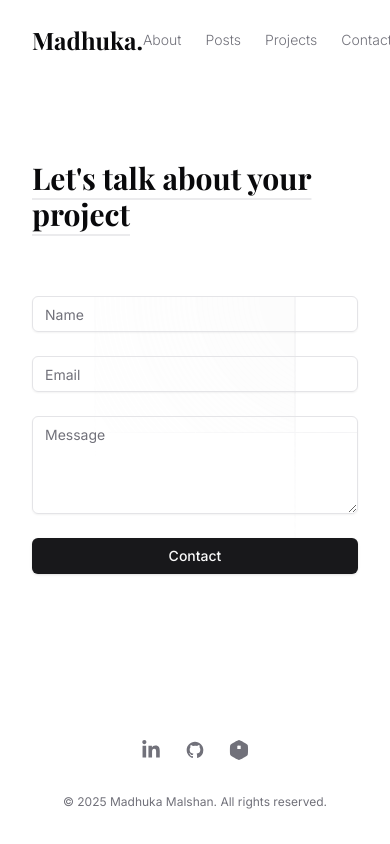
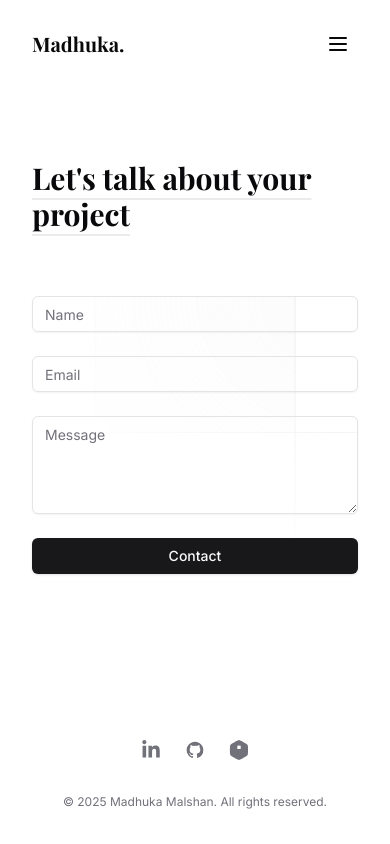
Before and after one commit to madhuka2002/portfolio, a Next.js app: page /contact in a window 390 px wide. Built offline with nearby package versions, Linux system fonts and the light colour scheme; no server answers; a web font is replaced by a local one.

Commit message:
first commit

```diff
--- a/components/header.tsx
+++ b/components/header.tsx
@@ -1,17 +1,62 @@
+// import Link from 'next/link'
+// import { ThemeToggle } from './theme-toggle'
+
+// export default function Header() {
+//   return (
+//     <header className='fixed inset-x-0 top-0 z-50 bg-background/75 py-6 backdrop-blur-sm'>
+//       <nav className='container flex max-w-3xl items-center justify-between'>
+//         <div>
+//           <Link href='/' className='font-serif text-2xl font-bold'>
+//             Madhuka.
+//           </Link>
+//         </div>
+
+//         <ul className='flex items-center gap-6 text-sm font-light text-muted-foreground sm:gap-10'>
+//           <li className='transition-colors hover:text-foreground'>
+//             <Link href='/about'>About</Link>
+//           </li>
+//           <li className='transition-colors hover:text-foreground'>
+//             <Link href='/posts'>Posts</Link>
+//           </li>
+//           <li className='transition-colors hover:text-foreground'>
+//             <Link href='/projects'>Projects</Link>
+//           </li>
+//           <li className='transition-colors hover:text-foreground'>
+//             <Link href='/contact'>Contact</Link>
+//           </li>
+//         </ul>
+
+//         <div>
+//           <ThemeToggle />
+//         </div>
+//       </nav>
+//     </header>
+//   )
+// }
+
+
+'use client'
+
 import Link from 'next/link'
+import { useState } from 'react'
 import { ThemeToggle } from './theme-toggle'
+import { Menu, X } from 'lucide-react';
 
 export default function Header() {
+  const [isOpen, setIsOpen] = useState(false)
+
   return (
     <header className='fixed inset-x-0 top-0 z-50 bg-background/75 py-6 backdrop-blur-sm'>
       <nav className='container flex max-w-3xl items-center justify-between'>
+        {/* Logo */}
         <div>
-          <Link href='/' className='font-serif text-2xl font-bold'>
+          <Link href='/' className='font-serif text-xl font-bold'>
             Madhuka.
           </Link>
         </div>
 
-        <ul className='flex items-center gap-6 text-sm font-light text-muted-foreground sm:gap-10'>
+        {/* Desktop Menu */}
+        <ul className='hidden items-center gap-6 text-sm font-light text-muted-foreground sm:flex'>
           <li className='transition-colors hover:text-foreground'>
             <Link href='/about'>About</Link>
           </li>
@@ -26,10 +71,43 @@ export default function Header() {
           </li>
         </ul>
 
-        <div>
+        {/* Mobile Menu Button */}
+        <button
+          className='sm:hidden p-2'
+          onClick={() => setIsOpen(!isOpen)}
+          aria-label='Toggle Menu'
+        >
+          {isOpen ? <X size={24} /> : <Menu size={24} />}
+        </button>
+
+        {/* Theme Toggle (Always Visible) */}
+        <div className='hidden sm:block'>
           <ThemeToggle />
         </div>
       </nav>
+
+      {/* Mobile Menu */}
+      {isOpen && (
+        <div className='sm:hidden absolute inset-x-0 top-full bg-background shadow-md'>
+          <ul className='flex flex-col ml-3 items-start gap-4 p-4 text-sm font-light text-muted-foreground'>
+            <li className='w-full transition-colors hover:text-foreground'>
+              <Link href='/about' onClick={() => setIsOpen(false)}>About</Link>
+            </li>
+            <li className='w-full transition-colors hover:text-foreground'>
+              <Link href='/posts' onClick={() => setIsOpen(false)}>Posts</Link>
+            </li>
+            <li className='w-full transition-colors hover:text-foreground'>
+              <Link href='/projects' onClick={() => setIsOpen(false)}>Projects</Link>
+            </li>
+            <li className='w-full transition-colors hover:text-foreground'>
+              <Link href='/contact' onClick={() => setIsOpen(false)}>Contact</Link>
+            </li>
+            <li className='w-full'>
+              <ThemeToggle />
+            </li>
+          </ul>
+        </div>
+      )}
     </header>
   )
 }
--- a/content/projects/gradeSync.mdx
+++ b/content/projects/gradeSync.mdx
@@ -1,7 +1,7 @@
 ---
 title: GradeSync-LMS
 summary: A Java-based Learning Management System developed using Apache NetBeans and MongoDB.
-image: /images/projects/gradesync.png
+image: /images/projects/gradeSync.png
 author: 'Madhuka Malshan'
 publishedAt: '2025-03-13'
 ---
--- a/package.json
+++ b/package.json
@@ -19,13 +19,14 @@
     "class-variance-authority": "^0.7.0",
     "clsx": "^2.1.1",
     "gray-matter": "^4.0.3",
+    "lucide-react": "^0.483.0",
     "next": "14.2.5",
     "next-mdx-remote": "^5.0.0",
     "next-themes": "^0.3.0",
     "prettier": "^3.3.3",
     "prettier-plugin-tailwindcss": "^0.6.5",
     "react": "^18.3.1",
-    "react-dom": "^18",
+    "react-dom": "^18.3.1",
     "react-hook-form": "^7.52.2",
     "resend": "^3.5.0",
     "sonner": "^1.5.0",
```
Also changed, not shown: 1 other file (tests, documents, lock files or other folders).
